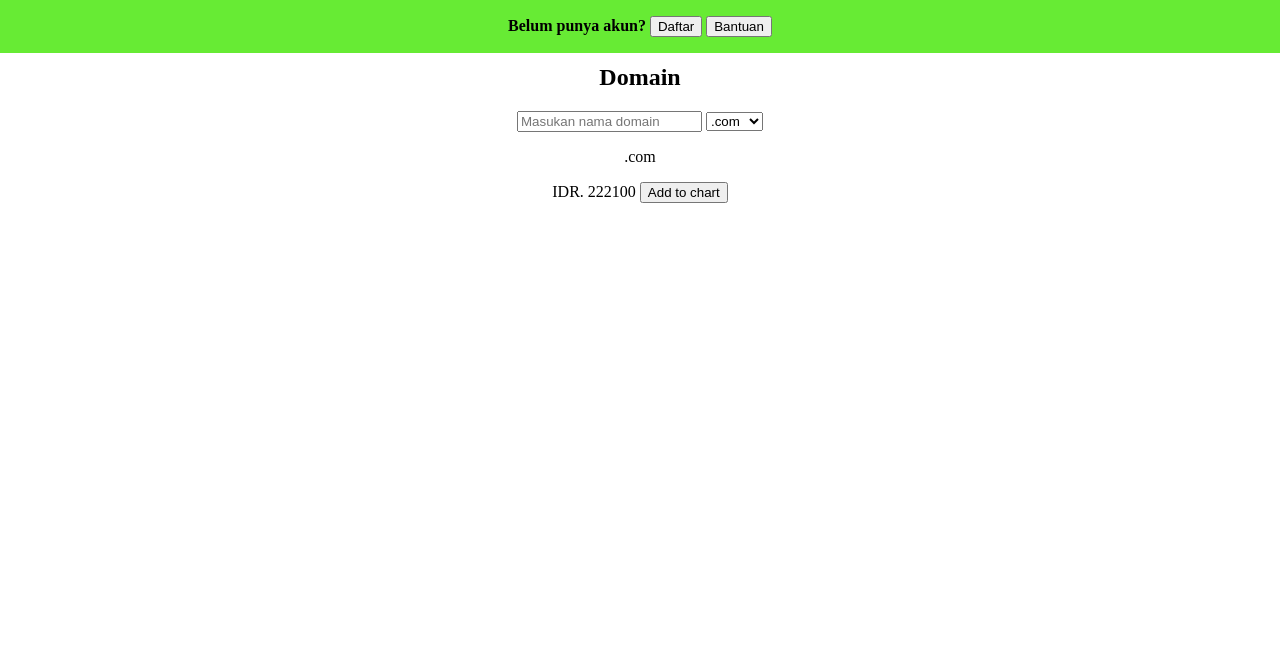
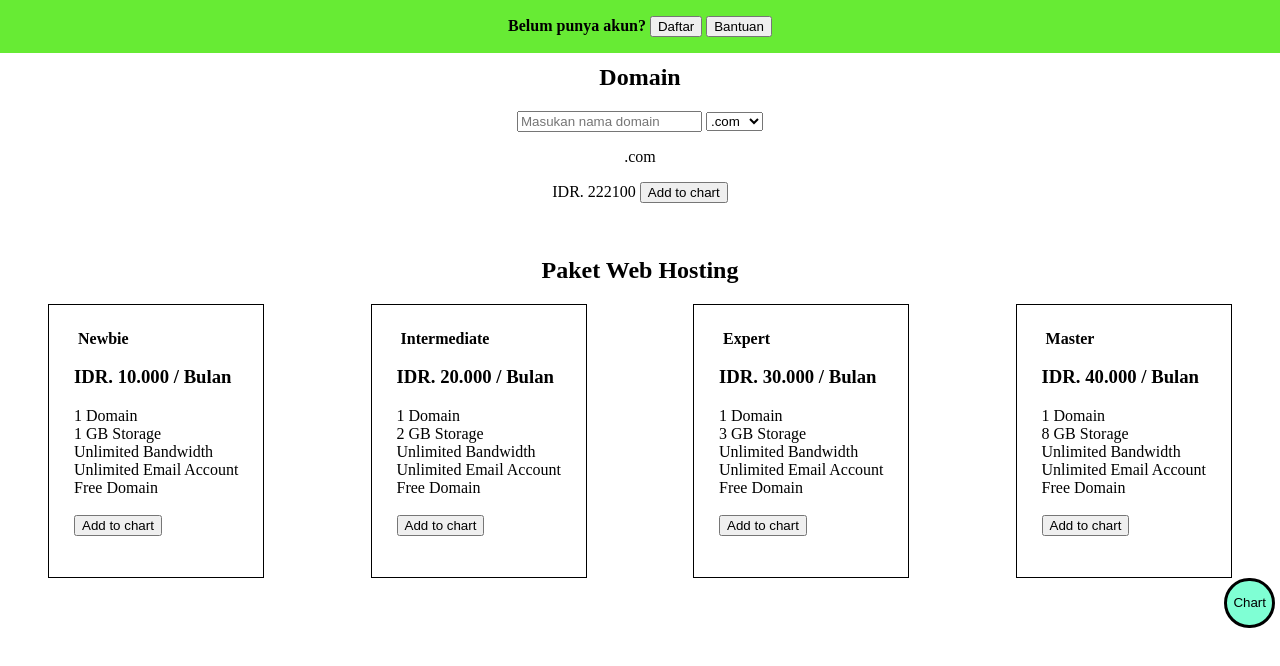
Before and after one commit to jagadw/webhost_svelte, a SvelteKit app: page / in a window 1280 px wide. Shown: the top 666 px of the page. Built offline with nearby package versions, Linux system fonts and the light colour scheme.

Commit message:
add paket web hosting section

```diff
--- a/src/routes/content.svelte
+++ b/src/routes/content.svelte
@@ -35,4 +35,92 @@
 
         <p>IDR. {price} <button>Add to chart</button> </p>
         </center>
+
+        <center>
+        <br>
+        <h2>Paket Web Hosting</h2>
+    </center>
+
+    <div class="paket-hosting">
+    <div class="package">
+        <img src="" alt="">
+        <b>Newbie</b>
+        <h3>IDR. 10.000 / Bulan</h3>
+        <p>
+            1 Domain <br>
+            1 GB Storage <br>
+            Unlimited Bandwidth	<br>
+            Unlimited Email Account	<br>
+            Free Domain <br><br>
+            <button>Add to chart</button>
+        </p>
+    </div>
+
+    <div class="package">
+        <img src="" alt="">
+        <b>Intermediate</b>
+        <h3>IDR. 20.000 / Bulan</h3>
+        <p>
+            1 Domain <br>
+            2 GB Storage <br>
+            Unlimited Bandwidth	<br>
+            Unlimited Email Account	<br>
+            Free Domain <br><br>
+            <button>Add to chart</button>
+        </p>
+    </div>
+
+    <div class="package">
+        <img src="" alt="">
+        <b>Expert</b>
+        <h3>IDR. 30.000 / Bulan</h3>
+        <p>
+            1 Domain <br>
+            3 GB Storage <br>
+            Unlimited Bandwidth	<br>
+            Unlimited Email Account	<br>
+            Free Domain <br><br>
+            <button>Add to chart</button>
+        </p>
+    </div>
+
+    <div class="package">
+        <img src="" alt="">
+        <b>Master</b>
+        <h3>IDR. 40.000 / Bulan</h3>
+        <p>
+            1 Domain <br>
+            8 GB Storage <br>
+            Unlimited Bandwidth	<br>
+            Unlimited Email Account	<br>
+            Free Domain <br><br>
+            <button>Add to chart</button>
+        </p>
+    </div>
+
+    </div>
 </div>
+
+<button class="chart">
+    <p>Chart</p>
+</button>
+<style>
+    .package {
+        border: solid black 1px;
+        /* width: 25%; */
+        padding: 25px;
+    }
+    .paket-hosting {
+        display: flex;
+        justify-content: space-between;
+        padding: 0 40px;
+    }
+    .chart {
+        position: fixed;
+        /* bottom: 0; */
+        right: 5px;
+        border-radius: 25px;
+        border: solid black 3px;
+        background-color: aquamarine;
+    }
+</style>
```
